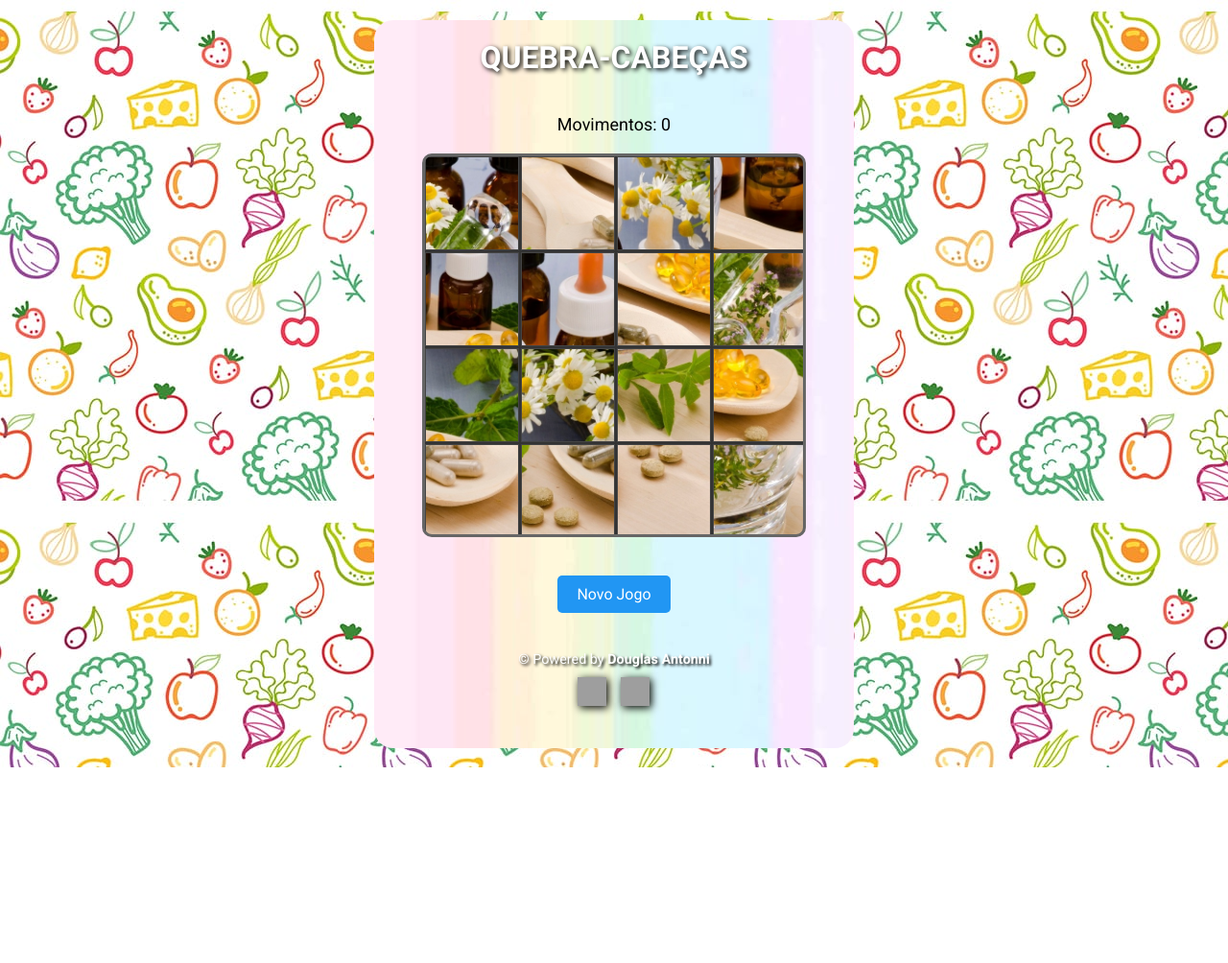
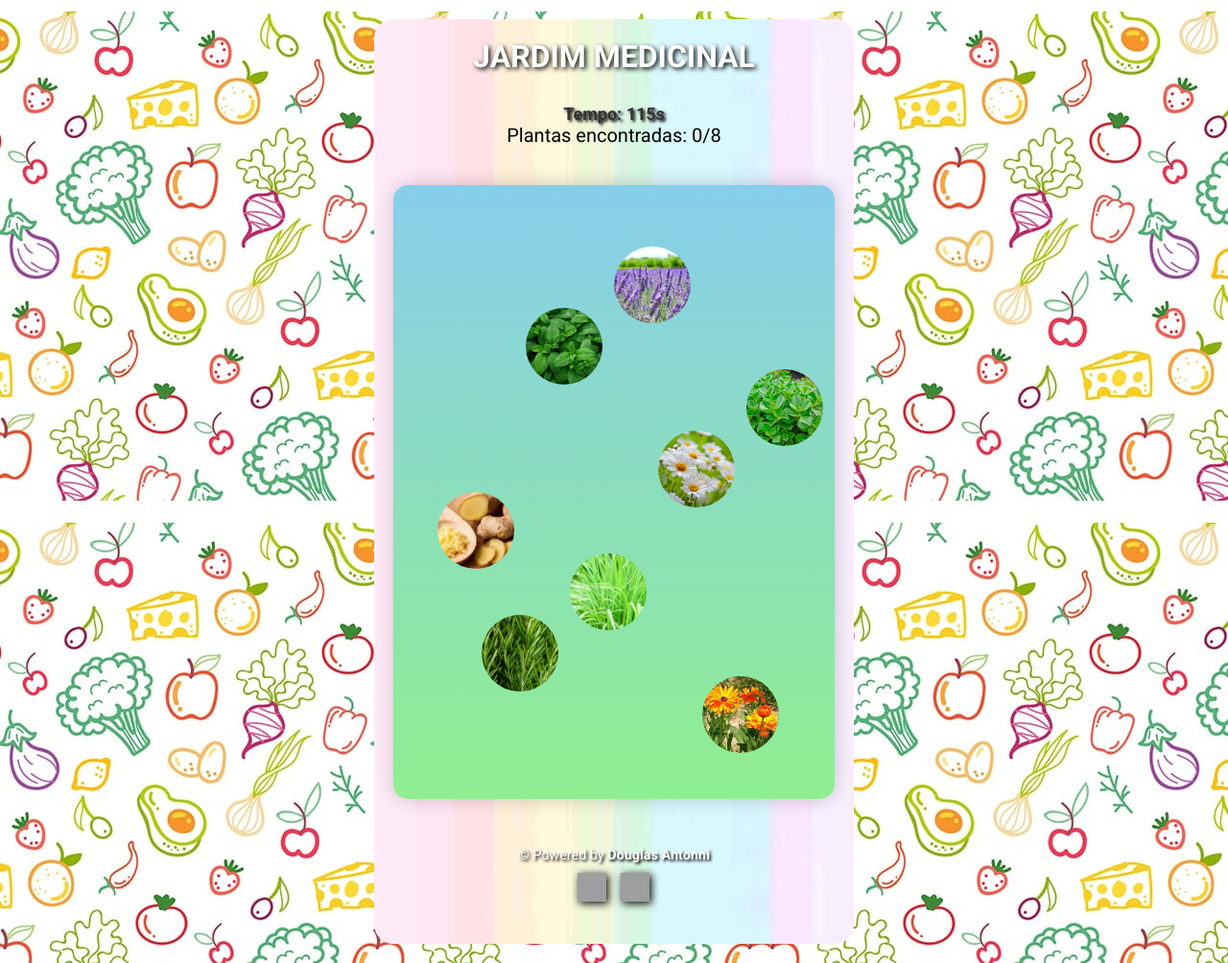
Before and after one commit to DouglasAntonni/memogamequiz, a plain HTML site: page jigsaw.html in a window 1280 px wide. Shown: the whole page at 96% size. Before the commit the page ends 800 px from the top, so only its background shows below. Drawn offline with Linux system fonts and the light colour scheme; grey boxes are pictures that could not be loaded.

Commit message:
Garden Add

```diff
--- a/jigsaw.html
+++ b/jigsaw.html
@@ -16,13 +16,23 @@
 <body>
     <body>
         <div class="container">
+            <h2>Jardim Medicinal</h2>
+            <div class="score-panel">
+                <div class="timer">Tempo: <span id="time">120</span>s</div>
+                <div>Plantas encontradas: <span id="score">0</span>/8</div>
+            </div>
 
-            <h2>Quebra-Cabeças</h2>
-            <div class="moves">Movimentos: <span id="moveCount">0</span></div>
-    <div class="puzzle-container" id="puzzle"></div>
-    <div class="controls">
-        <button onclick="novoJogo()">Novo Jogo</button>
-    </div>
+            <div class="garden-container" id="garden">
+                <!-- Plants will be added here via JavaScript -->
+            </div>
+
+            <div id="overlay"></div>
+            <div id="infoModal" class="info-modal">
+                <span class="close-button" onclick="closeModal()">×</span>
+                <img id="plantImage" class="modal-image" alt="Imagem da planta medicinal">
+                <h2 id="plantName"></h2>
+                <p id="plantInfo"></p>
+            </div>
 
             <!-- Footer -->
             <div class="footer">
--- a/src/JS/jigsaw.js
+++ b/src/JS/jigsaw.js
@@ -1,203 +1,138 @@
-const imagemPuzzle = "src/images/puzzle/puzzle1.jpeg";
-let tiles = [];
-let moveCount = 0;
-let isWin = false;
-let draggingTile = null;
-let originalX, originalY;
+const plantsInfo = [
+    {
+        name: "Hortelã",
+        info: "Planta refrescante que ajuda na digestão e alivia náuseas. Muito usada em chás e infusões.",
+        image: "src/images/Garden/Hortelã.jpg",
+        top: "20%",
+        left: "30%"
+    },
+    {
+        name: "Camomila",
+        info: "Conhecida por suas propriedades calmantes e anti-inflamatórias. Auxilia no sono e relaxamento.",
+        image: "src/images/Garden/Camomila.jpg",
+        top: "40%",
+        left: "60%"
+    },
+    {
+        name: "Alecrim",
+        info: "Estimula a memória e a concentração. Também possui propriedades anti-inflamatórias.",
+        image: "src/images/Garden/Alecrim.jpg",
+        top: "70%",
+        left: "20%"
+    },
+    {
+        name: "Boldo",
+        info: "Muito eficaz para problemas digestivos e do fígado. Usado tradicionalmente após refeições.",
+        image: "src/images/Garden/boldo.jpg",
+        top: "30%",
+        left: "80%"
+    },
+    {
+        name: "Erva-Cidreira",
+        info: "Possui efeito calmante e ajuda a reduzir a ansiedade. Também auxilia na digestão.",
+        image: "src/images/Garden/Erva-Cidreira.jpg",
+        top: "60%",
+        left: "40%"
+    },
+    {
+        name: "Gengibre",
+        info: "Anti-inflamatório natural, ajuda na digestão e fortalece o sistema imunológico.",
+        image: "src/images/Garden/Gengibre.jpg",
+        top: "50%",
+        left: "10%"
+    },
+    {
+        name: "Lavanda",
+        info: "Conhecida por seu aroma relaxante, ajuda a melhorar o sono e reduzir o estresse.",
+        image: "src/images/Garden/Lavanda.jpg",
+        top: "10%",
+        left: "50%"
+    },
+    {
+        name: "Calêndula",
+        info: "Possui propriedades cicatrizantes e anti-inflamatórias. Muito usada em cosméticos.",
+        image: "src/images/Garden/Calêndula.jpg",
+        top: "80%",
+        left: "70%"
+    }
+];
 
+let foundPlants = 0;
+let timeLeft = 120;
+let timer;
 
-function criarPuzzle() {
-    const puzzle = document.getElementById('puzzle');
-    puzzle.innerHTML = '';
-    tiles = [];
-    moveCount = 0;
-    document.getElementById('moveCount').textContent = moveCount;
+function createGarden() {
+    const garden = document.getElementById('garden');
+    plantsInfo.forEach((plant, index) => {
+        const plantElement = document.createElement('div');
+        plantElement.className = 'plant';
+        const img = document.createElement('img');
+        img.src = plant.image;
+        img.alt = `${plant.name} - planta medicinal`;
+        plantElement.appendChild(img);
+        plantElement.style.top = plant.top;
+        plantElement.style.left = plant.left;
+        plantElement.onclick = () => showPlantInfo(index);
+        garden.appendChild(plantElement);
+    });
+    startTimer();
+}
 
-    // Criar placeholders
-    for (let y = 0; y < 4; y++) {
-        for (let x = 0; x < 4; x++) {
-            const placeholder = document.createElement('div');
-            placeholder.className = 'tile-placeholder';
-            placeholder.style.left = (x * 100) + 'px';
-            placeholder.style.top = (y * 100) + 'px';
-            puzzle.appendChild(placeholder);
+function showPlantInfo(index) {
+    const plant = plantsInfo[index];
+    document.getElementById('plantImage').src = plant.image;
+    document.getElementById('plantName').textContent = plant.name;
+    document.getElementById('plantInfo').textContent = plant.info;
+    document.getElementById('infoModal').style.display = 'block';
+    document.getElementById('overlay').style.display = 'block';
+
+    const plantElement = document.querySelectorAll('.plant')[index];
+    if (!plantElement.classList.contains('found')) {
+        foundPlants++;
+        document.getElementById('score').textContent = foundPlants;
+        plantElement.classList.add('found');
+
+        if (foundPlants === plantsInfo.length) {
+            endGame(true);
         }
-    }
-
-    // Criar peças móveis
-    for (let i = 0; i < 16; i++) {
-        const tile = document.createElement('div');
-        tile.className = 'tile';
-
-        const x = i % 4;
-        const y = Math.floor(i / 4);
-
-        posicionarTile(tile, x, y);
-
-        // Definir background para cada peça
-        tile.style.backgroundImage = `url(${imagemPuzzle})`;
-        tile.style.backgroundPosition = `-${x * 100}px -${y * 100}px`;
-
-        configurarDrag(tile);
-        puzzle.appendChild(tile);
-
-        tiles.push({
-            element: tile,
-            x: x,
-            y: y,
-            correctX: x,
-            correctY: y,
-            value: i + 1,
-            isCorrect: false
-        });
     }
 }
 
-function configurarDrag(tile) {
-    if ("ontouchstart" in window) {
-        // Configuração para dispositivos móveis
-        tile.addEventListener('touchstart', (e) => {
-            if (isWin) return;
-            draggingTile = tile;
-            const tileObj = tiles.find(t => t.element === tile);
-
-            if (tileObj.isCorrect) {
-                e.preventDefault();
-                return;
-            }
-
-            originalX = tileObj.x;
-            originalY = tileObj.y;
-            tile.classList.add('dragging');
-        });
-
-        tile.addEventListener('touchmove', (e) => {
-            e.preventDefault();
-            const touch = e.touches[0];
-            const moveX = touch.pageX - tile.offsetWidth / 2;
-            const moveY = touch.pageY - tile.offsetHeight / 2;
-
-            tile.style.left = `${moveX}px`;
-            tile.style.top = `${moveY}px`;
-        });
-
-        tile.addEventListener('touchend', () => {
-            tile.classList.remove('dragging');
-            verificarPosicao(tile);
-            verificarVitoria();
-        });
-    } else {
-        // Configuração para desktop
-        tile.draggable = true;
-
-        tile.addEventListener('dragstart', (e) => {
-            if (isWin) return;
-            draggingTile = tile;
-            const tileObj = tiles.find(t => t.element === tile);
-
-            if (tileObj.isCorrect) {
-                e.preventDefault();
-                return;
-            }
-
-            originalX = tileObj.x;
-            originalY = tileObj.y;
-            tile.classList.add('dragging');
-            e.dataTransfer.setData('text/plain', '');
-        });
-
-        tile.addEventListener('dragend', () => {
-            tile.classList.remove('dragging');
-            verificarPosicao(tile);
-            verificarVitoria();
-        });
-
-        tile.addEventListener('dragover', (e) => {
-            e.preventDefault();
-        });
-
-        tile.addEventListener('drop', (e) => {
-            if (isWin) return;
-            e.preventDefault();
-            const tileObj = tiles.find(t => t.element === tile);
-
-            if (draggingTile && draggingTile !== tile && !tileObj.isCorrect) {
-                trocarPosicoes(draggingTile, tile);
-            }
-        });
-    }
+function closeModal() {
+    document.getElementById('infoModal').style.display = 'none';
+    document.getElementById('overlay').style.display = 'none';
 }
 
-function trocarPosicoes(tile1, tile2) {
-    const tile1Obj = tiles.find(t => t.element === tile1);
-    const tile2Obj = tiles.find(t => t.element === tile2);
-
-    const tempX = tile1Obj.x;
-    const tempY = tile1Obj.y;
-
-    posicionarTile(tile1, tile2Obj.x, tile2Obj.y);
-    posicionarTile(tile2, tempX, tempY);
-
-    tile1Obj.x = tile2Obj.x;
-    tile1Obj.y = tile2Obj.y;
-    tile2Obj.x = tempX;
-    tile2Obj.y = tempY;
-
-    moveCount++;
-    document.getElementById('moveCount').textContent = moveCount;
+function startTimer() {
+    timer = setInterval(() => {
+        timeLeft--;
+        document.getElementById('time').textContent = timeLeft;
+        if (timeLeft <= 0) {
+            endGame(false);
+        }
+    }, 1000);
 }
 
-function posicionarTile(tile, x, y) {
-    tile.style.left = (x * 100) + 'px';
-    tile.style.top = (y * 100) + 'px';
+function endGame(won) {
+    clearInterval(timer);
+    const message = won
+        ? `Parabéns! Você encontrou todas as plantas em ${120 - timeLeft} segundos!`
+        : `Tempo esgotado! Você encontrou ${foundPlants} plantas.`;
+
+    setTimeout(() => {
+        alert(message);
+        window.location.href = "quiz.html"; // Altere "quiz.html" para o caminho correto do seu quiz
+    }, 500);
 }
 
-function verificarPosicao(tile) {
-    const tileObj = tiles.find(t => t.element === tile);
-    if (tileObj.x === tileObj.correctX && tileObj.y === tileObj.correctY) {
-        tileObj.isCorrect = true;
-        tile.classList.add('correct-position');
-        tile.draggable = false;
-    } else {
-        tileObj.isCorrect = false;
-        tile.classList.remove('correct-position');
-        tile.draggable = true;
-    }
+
+function resetGame() {
+    foundPlants = 0;
+    timeLeft = 120;
+    document.getElementById('score').textContent = '0';
+    document.getElementById('time').textContent = '120';
+    document.querySelectorAll('.plant').forEach(plant => plant.classList.remove('found'));
+    startTimer();
 }
 
-function verificarVitoria() {
-    if (isWin) return;
-
-    const vitoria = tiles.every(tile => tile.isCorrect);
-
-    if (vitoria) {
-        isWin = true;
-        setTimeout(() => {
-            alert(`Parabéns! Você venceu em ${moveCount} movimentos! Agora você será redirecionado para o quiz.`);
-            window.location.href = "quiz.html";
-        }, 300);
-    }
-}
-
-function embaralhar() {
-    for (let i = 0; i < 100; i++) {
-        const tile1 = tiles[Math.floor(Math.random() * tiles.length)];
-        const tile2 = tiles[Math.floor(Math.random() * tiles.length)];
-
-        if (tile1 !== tile2 && !tile1.isCorrect && !tile2.isCorrect) {
-            trocarPosicoes(tile1.element, tile2.element);
-        }
-    }
-
-    moveCount = 0;
-    document.getElementById('moveCount').textContent = moveCount;
-    isWin = false;
-}
-
-function novoJogo() {
-    isWin = false;
-    criarPuzzle();
-    embaralhar();
-}
-
-novoJogo();
+createGarden();
--- a/src/styles/jigsaw.css
+++ b/src/styles/jigsaw.css
@@ -1,73 +1,99 @@
+.garden-container {
+    position: relative;
+    width: 100%;
+    max-width: 800px;
+    height: 80vh;
+    margin: 10px auto;
+    background: linear-gradient(to bottom, #87ceeb, #90EE90);
+    border-radius: 15px;
+    overflow: hidden;
+    box-shadow: 0 0 20px rgba(0,0,0,0.2);
+}
 
-
-.puzzle-container {
-    position: relative;
-    width: 400px;
-    height: 400px;
-    border: 3px solid #666;
-    border-radius: 10px;
-    background: #333;
+.plant {
+    position: absolute;
+    width: 80px;
+    height: 80px;
+    cursor: pointer;
+    transition: transform 0.3s ease;
+    border-radius: 50%;
     overflow: hidden;
 }
 
-.tile {
-    position: absolute;
-    width: 98px;
-    height: 98px;
-    border: 1px solid #444;
-    background-size: 400px 400px;
-    cursor: move;
-    transition: 0.1s ease;
-    display: flex;
-    align-items: center;
-    justify-content: center;
-    font-size: 24px;
-    color: rgba(255, 255, 255, 0.7);
-    text-shadow: 1px 1px 2px rgba(0,0,0,0.8);
-    user-select: none;
-    z-index: 1;
+.plant img {
+    width: 100%;
+    height: 100%;
+    object-fit: cover;
 }
 
-.tile.dragging {
-    opacity: 0.8;
-    z-index: 1000;
-    transform: scale(1.05);
-    box-shadow: 0 0 10px rgba(0,0,0,0.3);
+.plant:hover {
+    transform: scale(1.1);
 }
 
-.tile-placeholder {
-    position: absolute;
-    width: 98px;
-    height: 98px;
-    border: 2px dashed #666;
-    background: rgba(255,255,255,0.1);
+.info-modal {
+    display: none;
+    position: fixed;
+    top: 50%;
+    left: 50%;
+    transform: translate(-50%, -50%);
+    background: white;
+    padding: 20px;
+    border-radius: 10px;
+    box-shadow: 0 0 20px rgba(0,0,0,0.3);
+    z-index: 1000;
+    width: 90%;
+    max-width: 400px;
 }
 
-.controls {
-    margin-top: 20px;
+.modal-image {
+    width: 100%;
+    height: 200px;
+    object-fit: cover;
+    border-radius: 8px;
+    margin-bottom: 10px;
 }
 
-button {
-    padding: 10px 20px;
-    font-size: 16px;
-    background: #2196F3;
-    border: none;
-    border-radius: 5px;
-    color: white;
+.close-button {
+    position: absolute;
+    right: 10px;
+    top: 10px;
     cursor: pointer;
-    margin: 0 10px;
-    transition: background 0.3s ease;
+    font-size: 20px;
 }
 
-button:hover {
-    background: #1976D2;
+.score-panel {
+    text-align: center;
+    font-size: 20px;
+    margin: 10px;
 }
 
-.moves {
-    margin-top: 20px;
+.timer {
     font-size: 18px;
+    color: #333;
 }
-.correct-position {
-    border: 2px solid rgb(3, 255, 3);
 
+#overlay {
+    display: none;
+    position: fixed;
+    top: 0;
+    left: 0;
+    width: 100%;
+    height: 100%;
+    background: rgba(0,0,0,0.5);
+    z-index: 999;
 }
+
+@media (max-width: 600px) {
+    .plant {
+        width: 60px;
+        height: 60px;
+    }
+
+    .info-modal {
+        padding: 15px;
+    }
+
+    .modal-image {
+        height: 150px;
+    }
+}
```
Also changed, not shown: src/images/Garden/Boldo.jpg (added), src/images/Garden/Calêndula.jpg (added), src/images/Garden/Camomila.jpg (added), src/images/Garden/Erva-Cidreira.jpg (added), src/images/Garden/Gengibre.jpg (added), src/images/Garden/Hortelã.jpg (added), src/images/Garden/Lavanda.jpg (added), src/images/Garden/alecrim.jpg (added).
